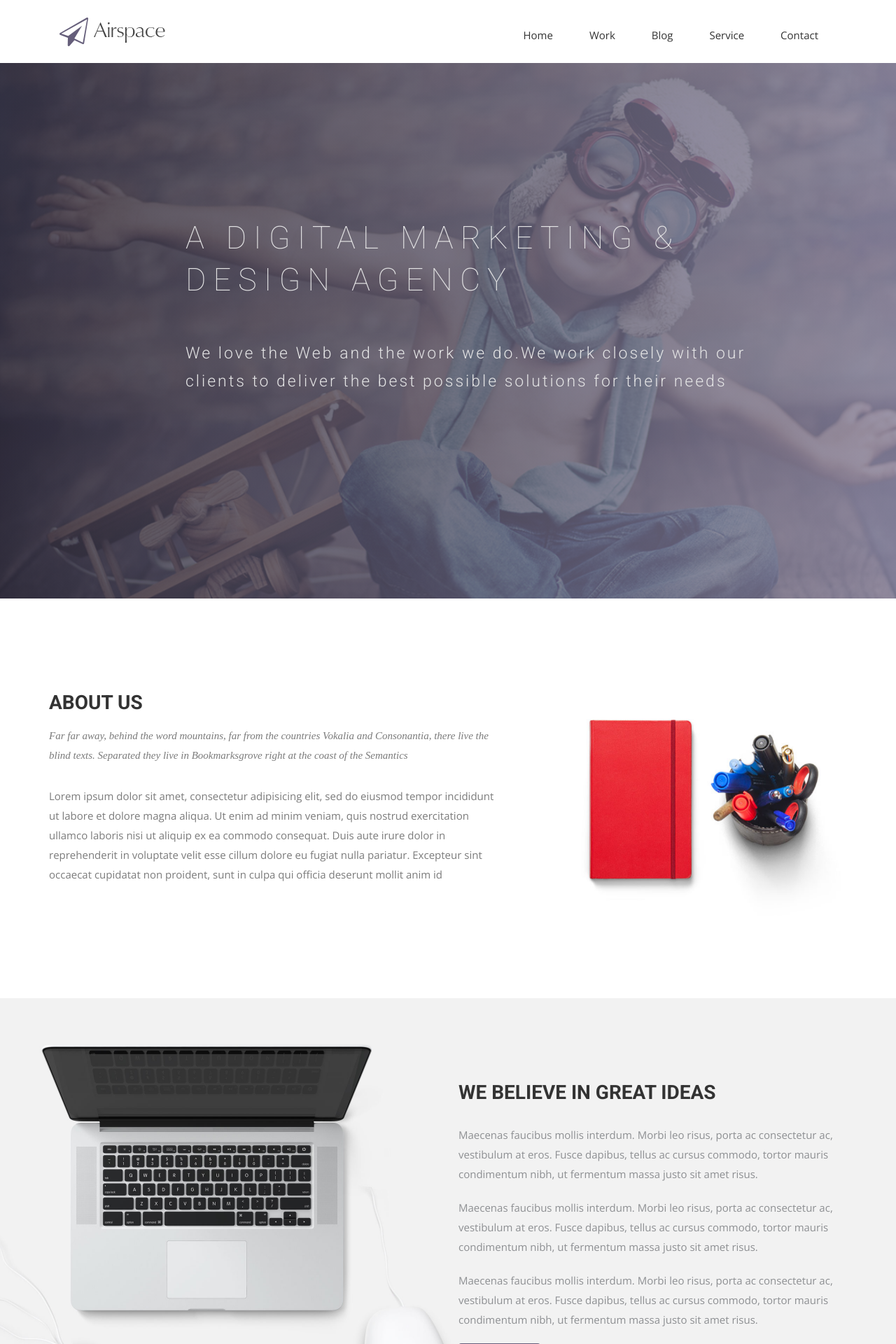
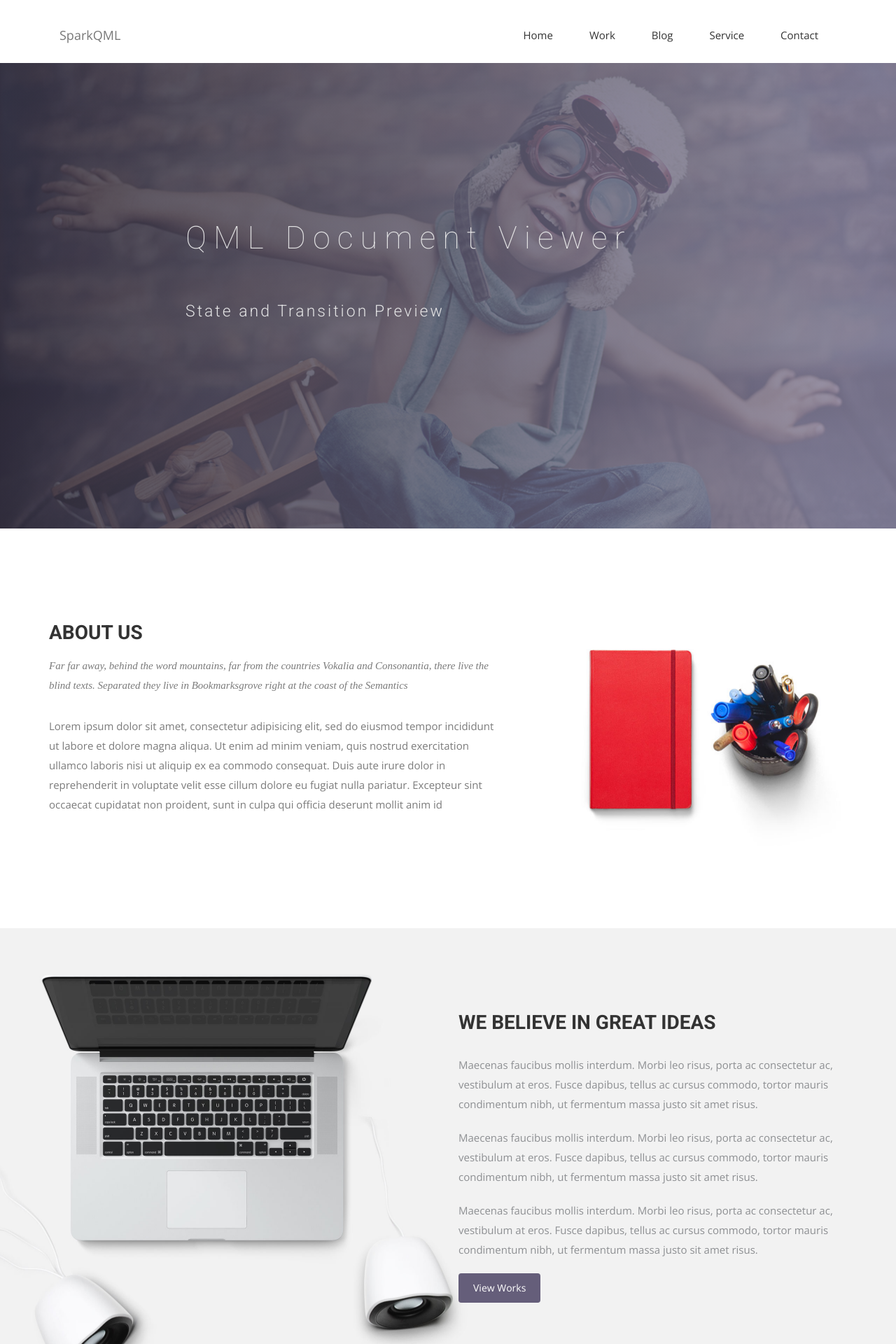
Before and after one commit to benlau/sparkqml-website, a Jekyll site: the page built from index.html, in a window 1280 px wide. Shown: the top 1920 px of the page at 70% size. Built offline with Jekyll 4.4.1, drawn with Linux system fonts in a browser that asks for light colours; nearby versions of some CDN libraries; some web fonts are replaced.

Commit message:
Minor update

```diff
--- a/_includes/header.html
+++ b/_includes/header.html
@@ -14,8 +14,7 @@
             <span class="icon-bar"></span>
             <span class="icon-bar"></span>
             </button>
-            <a class="navbar-brand" href="index.html">
-              <img src="{{ site.baseurl }}/img/logo.png" alt="Logo">
+            <a class="navbar-brand" href="index.html">SparkQML
             </a>
           </div>
             <!-- Collect the nav links, forms, and other content for toggling -->
--- a/css/airspace.css
+++ b/css/airspace.css
@@ -74,6 +74,7 @@
 }
 header .navbar-brand {
   padding-top: 5px;
+  line-height: 50px;
 }
 header .navbar-default {
   background: none;
--- a/index.html
+++ b/index.html
@@ -10,8 +10,8 @@
     <div class="row">
       <div class="col-md-10 col-md-offset-2">
         <div class="block">
-          <h1 class="animated fadeInUp">A DIGITAL MARKETING &#38; <br> DESIGN AGENCY</h1>
-          <p class="animated fadeInUp">We love the Web and the work we do.We work closely with our </br> clients to deliver the best possible solutions for their needs</p>
+          <h1 class="animated fadeInUp">QML Document Viewer</h1>
+          <p class="animated fadeInUp">State and Transition Preview</p>
         </div>
       </div>
     </div>
```
